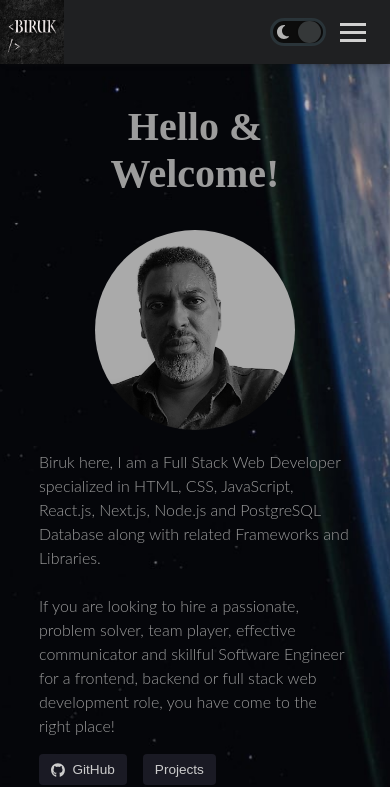
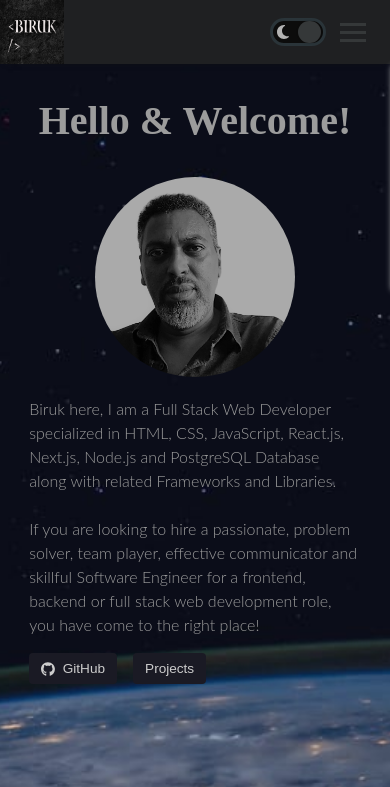
Before and after one commit to Know-Thyself/next-portfolio, a Next.js app: page / in a window 390 px wide. Shown: the top 787 px of the page. Built offline with nearby package versions, Linux system fonts and the light colour scheme; no server answers; the database is empty.

Commit message:
optimized mobile version home background image

```diff
--- a/styles/globals.css
+++ b/styles/globals.css
@@ -114,6 +114,7 @@ font-family: 'Source Sans Pro', sans-serif;
 	--complementary-bg: #202020;
 	/* --complementary-bg: #262626; */
 	--home-background: url('/images/home-background.jpg');
+	--home-bg-mobile: url('/images/home-bg-mobile.jpg');
 	--about-image-bg: url('/images/background-destination-desktop.jpg');
 	--hero-banner-text: 'Playfair Display', serif;
 	--primary-font-family: 'Montserrat', sans-serif;
--- a/styles/header.module.css
+++ b/styles/header.module.css
@@ -76,6 +76,7 @@
   width: 100%;
   height: 3px;
   background-color: var(--nav-links-color);
+  background-color: var(--switch-button-bg);
   transition-duration: 0.25s;
 }
 
@@ -99,8 +100,8 @@
   height: min-content;
   margin: 0;
   padding: 0;
+  background-color: var(--buttons-bg-color);
   box-shadow: 2px 2px 6px var(--nav-links-color);
-  background-color: var(--header-background);
   transition-duration: 0.25s;
   text-align: center;
 }
--- a/styles/home.module.css
+++ b/styles/home.module.css
@@ -1,6 +1,6 @@
 .home {
   width: 100%;
-  background: var(--home-background);
+  background: var(--home-bg-mobile);
   background-position: center;
   background-repeat: no-repeat;
   background-size: cover;
@@ -14,13 +14,13 @@
 }
 
 .hero {
-  padding-top: 70px;
-  padding-bottom: 5rem;
+  padding-top: 64px;
+  padding-bottom: 20rem;
   width: 100%;
 }
 
 .hero-text-container {
-  width: 80%;
+  width: 85%;
   margin: auto;
 }
 
@@ -105,9 +105,11 @@
 @media screen and (min-width: 667px) {
   .home {
     text-align: left;
+    background: var(--home-background);
   }
   .hero {
     min-height: max-content;
+    padding-bottom: 8rem;
   }
   .hero-text-container {
     margin-left: 4rem;
```
Also changed, not shown: public/images/home-bg-mobile.jpg (added).
